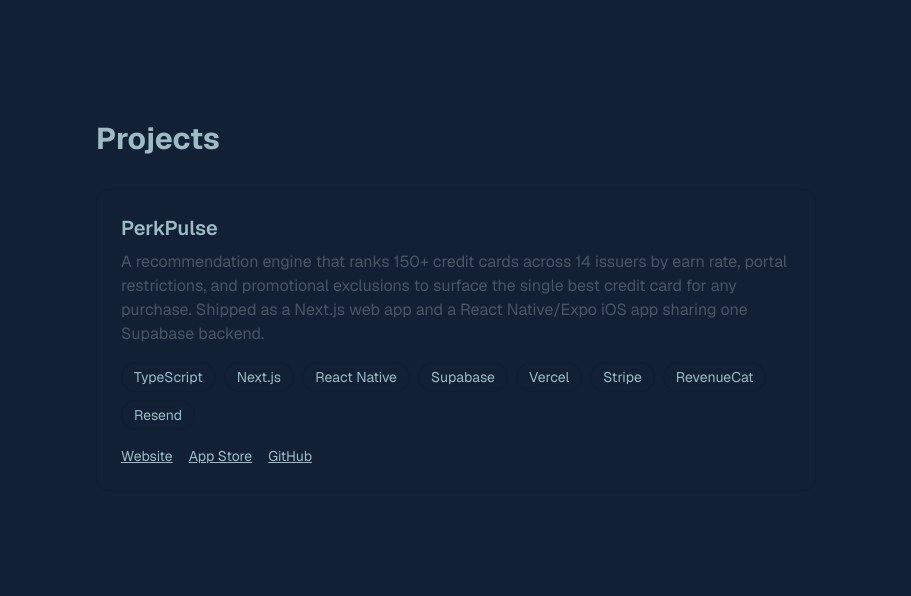
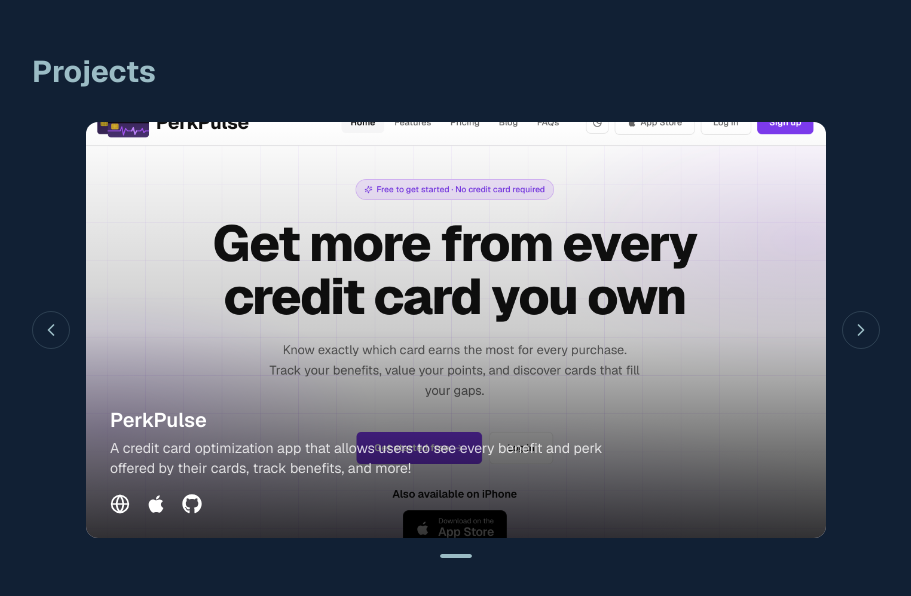
Before and after one commit to JoshuaFoate/portfolio-site, a Next.js app: page / in a window 1280 px wide. Shown: the part 2551-3147 px from the top of the page, without its empty margins (184-1095 px from the left). Built offline with nearby package versions, Linux system fonts and the light colour scheme.

Commit message:
Style Project section with carosel under picture for each project

```diff
--- a/src/components/Projects.tsx
+++ b/src/components/Projects.tsx
@@ -1,50 +1,102 @@
+"use client";
+
+import { useState } from "react";
+import Image from "next/image";
+import { motion, AnimatePresence } from "motion/react";
+import { ChevronLeft, ChevronRight, Globe } from "lucide-react";
+import { FaGithub, FaApple } from "react-icons/fa6";
+
 const projects = [
   {
     name: "PerkPulse",
     description:
-      "A recommendation engine that ranks 150+ credit cards across 14 issuers by earn rate, portal restrictions, and promotional exclusions to surface the single best credit card for any purchase. Shipped as a Next.js web app and a React Native/Expo iOS app sharing one Supabase backend.",
-    stack: ["TypeScript", "Next.js", "React Native", "Supabase", "Vercel", "Stripe", "RevenueCat", "Resend"],
+      "A credit card optimization app that allows users to see every benefit and perk offered by their cards, track benefits, and more!",
+    image: "/projects/perkpulse.png",
     links: [
-      { label: "Website", href: "https://www.perkpulse.app" },
-      { label: "App Store", href: "https://apps.apple.com/us/app/perkpulse/id6784066030" },
-      { label: "GitHub", href: "https://github.com/JoshuaFoate/card-optimizer" },
+      { label: "Website", href: "https://www.perkpulse.app", icon: Globe },
+      { label: "App Store", href: "https://apps.apple.com/us/app/perkpulse/id6784066030", icon: FaApple },
+      { label: "GitHub", href: "https://github.com/JoshuaFoate/card-optimizer", icon: FaGithub },
     ],
   },
 ];
 
 export default function Projects() {
+  const [index, setIndex] = useState(0);
+  const project = projects[index];
+
+  const next = () => setIndex((i) => (i + 1) % projects.length);
+  const prev = () => setIndex((i) => (i - 1 + projects.length) % projects.length);
+
   return (
-    <section id="projects" className="min-h-screen flex flex-col justify-center px-6 max-w-3xl mx-auto">
+    <section id="projects" className="min-h-screen flex flex-col justify-center px-6 max-w-4xl mx-auto">
       <h2 className="text-3xl font-bold mb-8">Projects</h2>
-      <div className="flex flex-col gap-8">
-        {projects.map((project) => (
-          <div key={project.name} className="border border-black/10 rounded-xl p-6">
-            <h3 className="text-xl font-semibold">{project.name}</h3>
-            <p className="mt-2 text-gray-600">{project.description}</p>
-            <div className="flex flex-wrap gap-2 mt-4">
-              {project.stack.map((tech) => (
-                <span
-                  key={tech}
-                  className="px-3 py-1 rounded-full border border-black/10 text-sm"
+      <div className="flex items-center gap-4">
+        <button
+          onClick={prev}
+          aria-label="Previous project"
+          className="shrink-0 p-2 rounded-full border border-foreground/20 hover:bg-foreground/10 transition-colors cursor-pointer"
         >
-                  {tech}
-                </span>
-              ))}
-            </div>
-            <div className="flex flex-wrap gap-4 mt-4">
+          <ChevronLeft size={20} />
+        </button>
+
+        <div className="relative flex-1 aspect-video overflow-hidden rounded-xl">
+          <AnimatePresence mode="wait">
+            <motion.div
+              key={index}
+              initial={{ opacity: 0 }}
+              animate={{ opacity: 1 }}
+              exit={{ opacity: 0 }}
+              transition={{ duration: 0.2 }}
+              className="absolute inset-0"
+            >
+              <Image src={project.image} alt={project.name} fill className="object-cover" />
+              <div className="absolute inset-0 bg-gradient-to-t from-black/80 via-black/20 to-transparent" />
+              <div className="absolute bottom-0 left-0 right-0 p-6">
+                <h3 className="text-xl font-semibold text-white">{project.name}</h3>
+                <p className="text-sm text-white/80 mt-1 max-w-lg">{project.description}</p>
+                <div className="flex gap-4 mt-4">
                   {project.links.map((link) => (
                     <a
                       key={link.label}
                       href={link.href}
                       target="_blank"
                       rel="noopener noreferrer"
-                  className="underline text-sm"
+                      aria-label={link.label}
+                      className="text-white hover:text-white/70 transition-colors"
                     >
-                  {link.label}
+                      <link.icon size={20} />
                     </a>
                   ))}
                 </div>
               </div>
+            </motion.div>
+          </AnimatePresence>
+        </div>
+
+        <button
+          onClick={next}
+          aria-label="Next project"
+          className="shrink-0 p-2 rounded-full border border-foreground/20 hover:bg-foreground/10 transition-colors cursor-pointer"
+        >
+          <ChevronRight size={20} />
+        </button>
+      </div>
+      <div className="flex items-center justify-center gap-2 mt-4">
+        {projects.map((_, i) => (
+          <button
+            key={i}
+            onClick={() => setIndex(i)}
+            aria-label={`Go to project ${i + 1}`}
+            className="relative h-1 w-8 rounded-full bg-foreground/20 overflow-hidden cursor-pointer"
+          >
+            {i === index && (
+              <motion.div
+                layoutId="project-indicator"
+                className="absolute inset-0 bg-foreground rounded-full"
+                transition={{ type: "spring", stiffness: 300, damping: 30 }}
+              />
+            )}
+          </button>
         ))}
       </div>
     </section>
```
Also changed, not shown: public/projects/perkpulse.png (added). Lines whose indentation alone changed are shown as unchanged.
